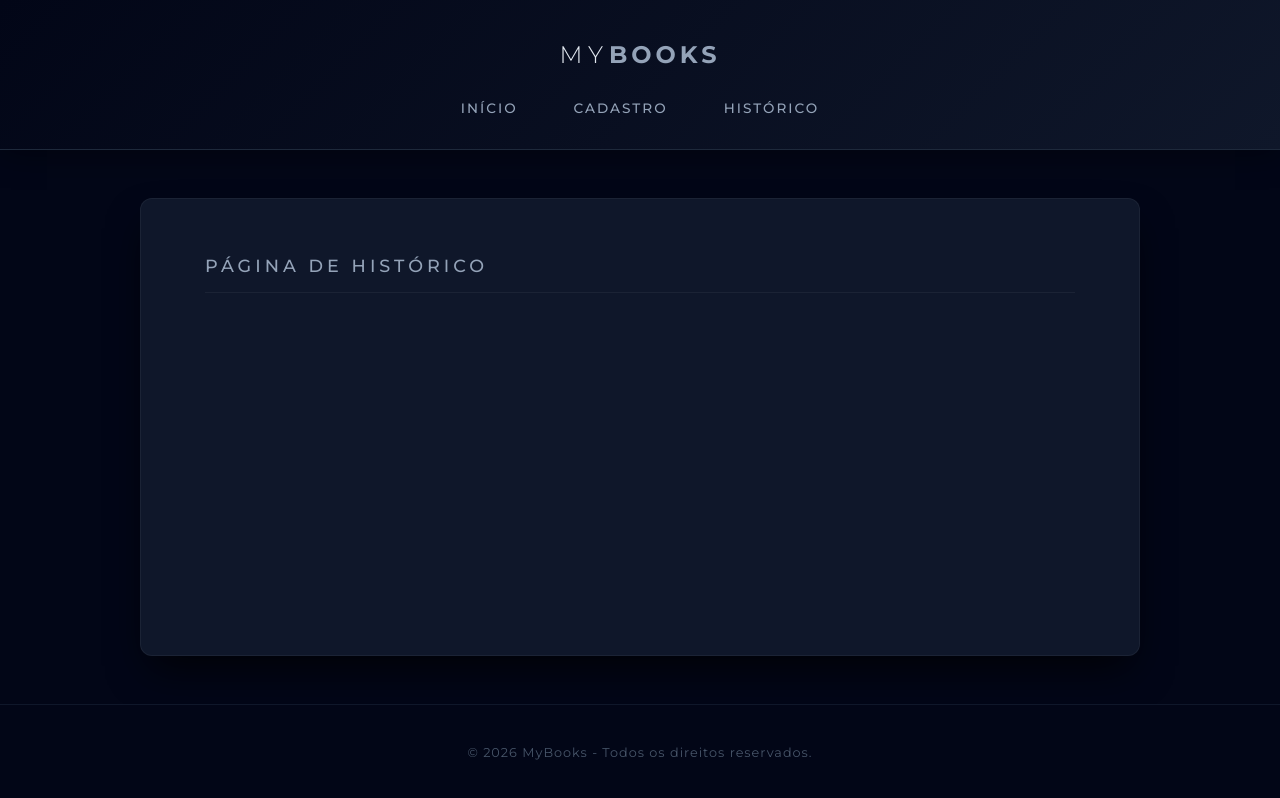
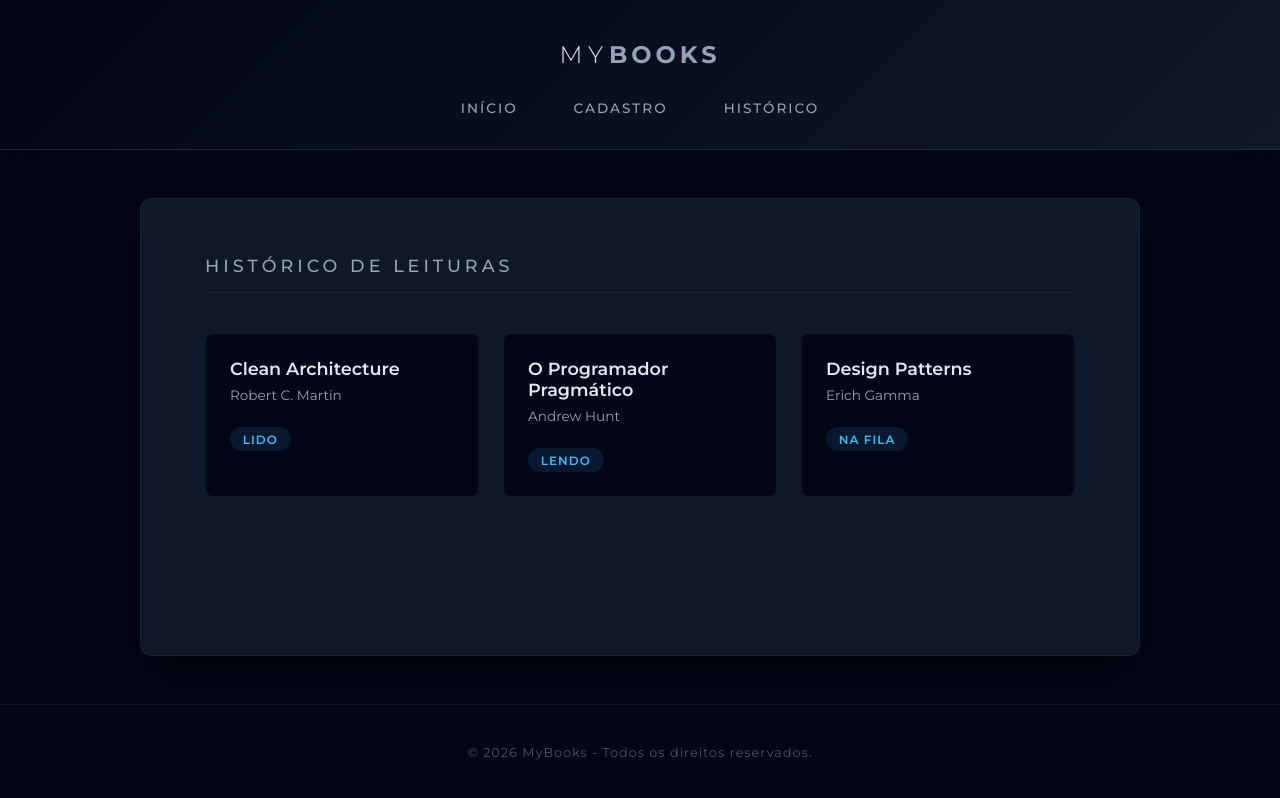
Before and after one commit to PedroMarra/Trabalho-TEC-WEB, a React (Vite) app: page /historico in a window 1280 px wide. Built offline with nearby package versions, Linux system fonts and the light colour scheme.

Commit message:
feat: implementa listagem dinamica com renderizacao multipla e html semantico (closes #8)

```diff
--- a/src/assets/css/style.css
+++ b/src/assets/css/style.css
@@ -182,3 +182,58 @@
   0%, 100% { opacity: 1; }
   50% { opacity: 0.5; }
 }
+
+.lista-historico {
+  margin-top: 1rem;
+}
+
+.mensagem-vazia {
+  color: #94a3b8;
+  font-size: 0.9rem;
+  font-style: italic;
+}
+
+.grid-historico {
+  display: grid;
+  grid-template-columns: repeat(auto-fill, minmax(250px, 1fr));
+  gap: 1.5rem;
+  list-style: none;
+}
+
+.card-historico {
+  background: #020617;
+  border: 1px solid rgba(255, 255, 255, 0.05);
+  border-radius: 8px;
+  padding: 1.5rem;
+  transition: transform 0.3s ease, border-color 0.3s ease;
+}
+
+.card-historico:hover {
+  transform: translateY(-3px);
+  border-color: #38bdf8;
+}
+
+.card-historico h3 {
+  font-size: 1.1rem;
+  color: #e2e8f0;
+  margin-bottom: 0.5rem;
+  font-weight: 600;
+}
+
+.card-historico p {
+  color: #94a3b8;
+  font-size: 0.85rem;
+  margin-bottom: 1.5rem;
+}
+
+.card-historico span {
+  display: inline-block;
+  background: rgba(56, 189, 248, 0.1);
+  color: #38bdf8;
+  padding: 0.3rem 0.8rem;
+  border-radius: 20px;
+  font-size: 0.75rem;
+  font-weight: 600;
+  text-transform: uppercase;
+  letter-spacing: 1px;
+}
--- a/src/pages/historico.jsx
+++ b/src/pages/historico.jsx
@@ -1,10 +1,32 @@
+import { useState } from 'react';
+
 export default function Historico() {
+  const [meusLivros] = useState([
+    { id: 1, titulo: 'Clean Architecture', autor: 'Robert C. Martin', status: 'Lido' },
+    { id: 2, titulo: 'O Programador Pragmático', autor: 'Andrew Hunt', status: 'Lendo' },
+    { id: 3, titulo: 'Design Patterns', autor: 'Erich Gamma', status: 'Na Fila' }
+  ]);
+
   return (
-    <main>
-      <section aria-labelledby="titulo-historico">
-        <h1 id="titulo-historico">Página de Histórico</h1>
-        {/* Futuramente a tabela de livros lidos entrará aqui */}
+    <>
+      <h1>Histórico de Leituras</h1>
+      <section className="lista-historico">
+        {meusLivros.length === 0 ? (
+          <p className="mensagem-vazia">Nenhum livro cadastrado ainda.</p>
+        ) : (
+          <ul className="grid-historico">
+            {meusLivros.map((livro) => (
+              <li key={livro.id} className="card-historico">
+                <article>
+                  <h3>{livro.titulo}</h3>
+                  <p>{livro.autor}</p>
+                  <span>{livro.status}</span>
+                </article>
+              </li>
+            ))}
+          </ul>
+        )}
       </section>
-    </main>
+    </>
   );
 }
```
